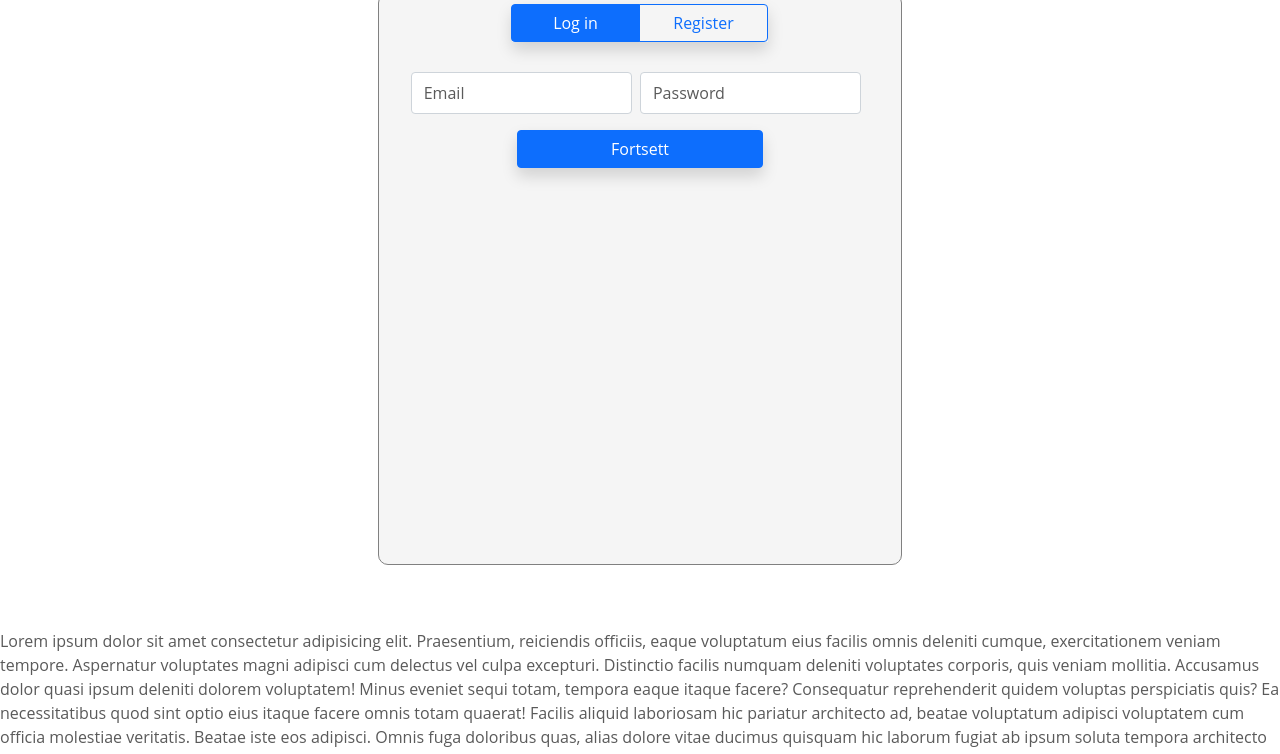
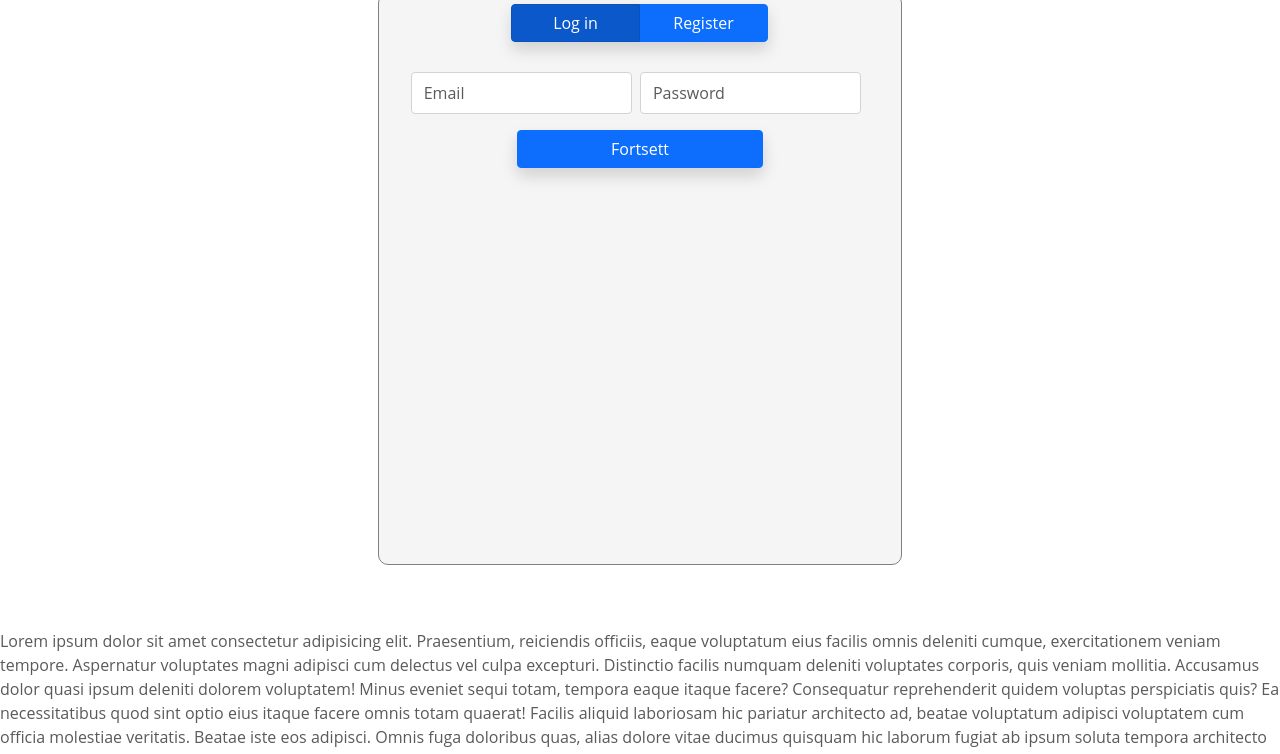
Before and after one commit to terjetopland/webDevBootCampUdemy, a plain HTML site: page 08_Bootstrap/Forms/modalForm.html in a window 1280 px wide. Shown: the part 193-947 px from the top of the page. Drawn offline with nearby package versions, Linux system fonts and the light colour scheme.

Commit message:
changed appearance of btn-group logIn / Register

```diff
--- a/08_Bootstrap/Forms/modalForm.html
+++ b/08_Bootstrap/Forms/modalForm.html
@@ -44,13 +44,13 @@
                                 <input type="radio" class="btn-check carousel-control-prev"
                                     data-bs-target="#carousel-login-register" data-bs-slide="prev" name="btnradio"
                                     id="tgl-log-in" autocomplete="off" checked>
-                                <label class="btn btn-outline-primary col-3 col-sm-4" for="tgl-log-in">Log
+                                <label class="btn btn-primary col-3 col-sm-4" for="tgl-log-in">Log
                                     in</label>
 
                                 <input type="radio" class="btn-check carousel-control-next"
                                     data-bs-target="#carousel-login-register" data-bs-slide="next" name="btnradio"
                                     id="tgl-register" autocomplete="off">
-                                <label class="btn btn-outline-primary col-3 col-sm-4"
+                                <label class="btn btn-primary col-3 col-sm-4"
                                     for="tgl-register">Register</label>
 
                             </div>
```
